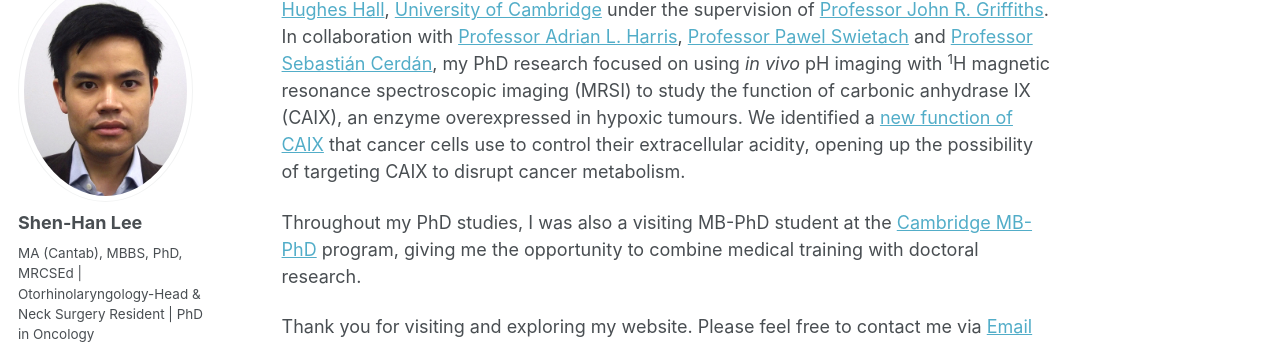
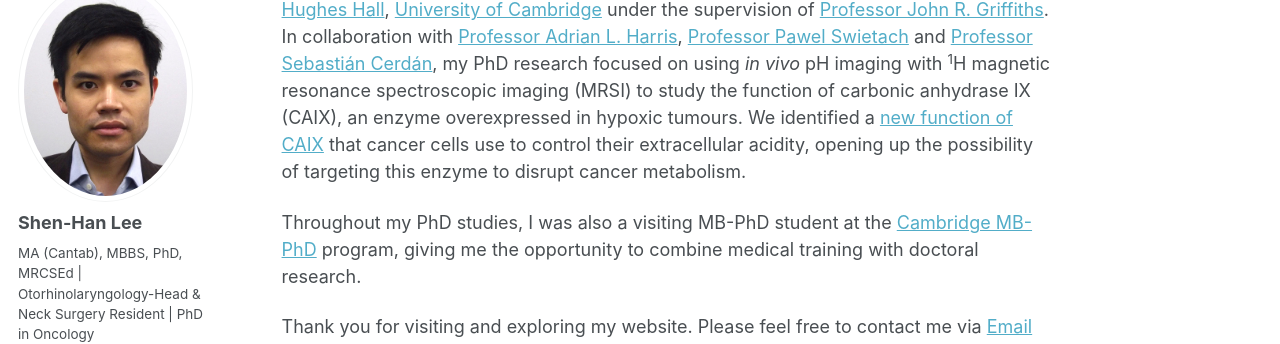
Before and after one commit to shenhanlee/shenhanlee.github.io, a Jekyll site: the page built from _pages/about.md, in a window 1280 px wide and 900 px high, scrolled down 994 px. Shown: the part 126-470 px from the top of the window. Built offline with Jekyll 4.4.1, drawn with Linux system fonts in a browser that asks for light colours; some web fonts are replaced.

Commit message:
Merge remote-tracking branch 'origin/master'

```diff
--- a/_pages/about.md
+++ b/_pages/about.md
@@ -25,7 +25,7 @@ A list of my publications is available [here](https://shenhanlee.github.io/publi
 
 I studied [pre-clinical medicine](https://www.biology.cam.ac.uk/undergrads/MedST/Current/Course/Years1and2) and [natural sciences (pharmacology)](https://www.phar.cam.ac.uk/undergrads/bbs) as an undergraduate at [Christ's College](https://www.christs.cam.ac.uk), [University of Cambridge](https://www.cam.ac.uk), before completing my clinical studies at [Barts & The London School of Medicine & Dentistry, Queen Mary University of London](https://www.qmul.ac.uk/fmd/).
 
-During my clinical studies, I was awarded a Cancer Research UK (CRUK) PhD Studentship to undertake a PhD in Oncology at the [Cancer Research UK Cambridge Institute](https://www.cruk.cam.ac.uk) and [Hughes Hall](https://www.hughes.cam.ac.uk), [University of Cambridge](https://www.cam.ac.uk) under the supervision of [Professor John R. Griffiths](https://crukcambridgecentre.org.uk/users/griffiths). In collaboration with [Professor Adrian L. Harris](https://www.oncology.ox.ac.uk/team/adrian-harris), [Professor Pawel Swietach](https://www.dpag.ox.ac.uk/team/pawel-swietach) and [Professor Sebastián Cerdán](https://onlinelibrary.wiley.com/doi/full/10.1111/jnc.15828), my PhD research focused on using <i>in vivo</i> pH imaging with <sup>1</sup>H magnetic resonance spectroscopic imaging (MRSI) to study the function of carbonic anhydrase IX (CAIX), an enzyme overexpressed in hypoxic tumours. We identified a [new function of CAIX](https://www.nature.com/articles/s41416-018-0216-5) that cancer cells use to control their extracellular acidity, opening up the possibility of targeting CAIX to disrupt cancer metabolism.
+During my clinical studies, I was awarded a Cancer Research UK (CRUK) PhD Studentship to undertake a PhD in Oncology at the [Cancer Research UK Cambridge Institute](https://www.cruk.cam.ac.uk) and [Hughes Hall](https://www.hughes.cam.ac.uk), [University of Cambridge](https://www.cam.ac.uk) under the supervision of [Professor John R. Griffiths](https://crukcambridgecentre.org.uk/users/griffiths). In collaboration with [Professor Adrian L. Harris](https://www.oncology.ox.ac.uk/team/adrian-harris), [Professor Pawel Swietach](https://www.dpag.ox.ac.uk/team/pawel-swietach) and [Professor Sebastián Cerdán](https://onlinelibrary.wiley.com/doi/full/10.1111/jnc.15828), my PhD research focused on using <i>in vivo</i> pH imaging with <sup>1</sup>H magnetic resonance spectroscopic imaging (MRSI) to study the function of carbonic anhydrase IX (CAIX), an enzyme overexpressed in hypoxic tumours. We identified a [new function of CAIX](https://www.nature.com/articles/s41416-018-0216-5) that cancer cells use to control their extracellular acidity, opening up the possibility of targeting this enzyme to disrupt cancer metabolism.
 
 Throughout my PhD studies, I was also a visiting MB-PhD student at the [Cambridge MB-PhD](https://www.medschl.cam.ac.uk/clinical-school-mbphd-course-information) program, giving me the opportunity to combine medical training with doctoral research.
 
```
